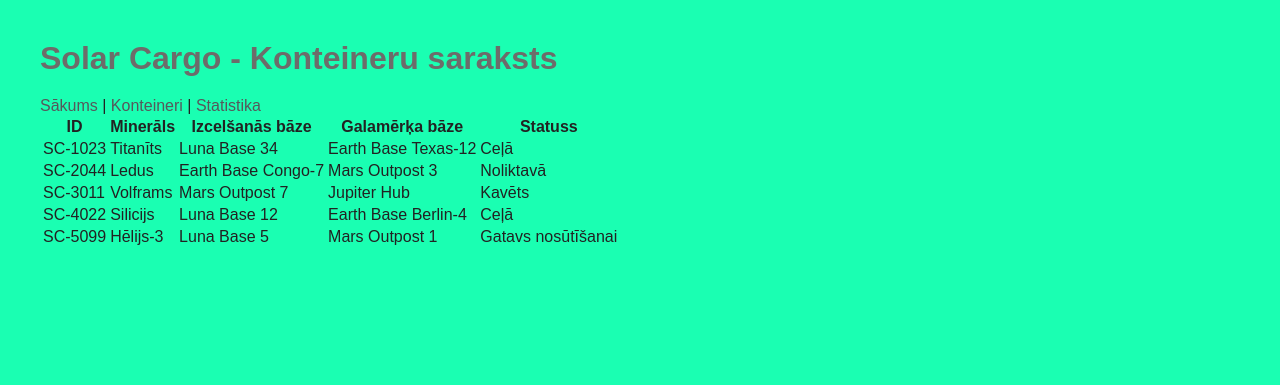
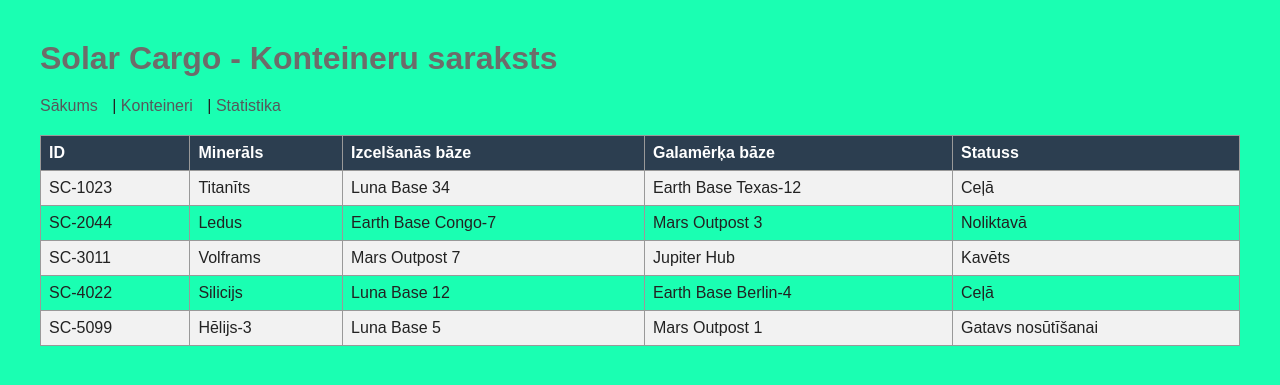
Before and after one commit to Gosha2251/Solar-Cargo, a PHP site: page /konteineri.html in a window 1280 px wide. Shown: the top 385 px of the page. Run offline with PHP 8.4, Linux system fonts and the light colour scheme.

Commit message:
Add table styling

```diff
--- a/style.css
+++ b/style.css
@@ -33,3 +33,32 @@ a {
 a:hover {
     text-decoration: underline;
 }
+
+table {
+    width: 100%;
+    border-collapse: collapse;
+    margin-top: 20px;
+}
+
+th, td {
+    border: 1px solid #999;
+    padding: 8px;
+    text-align: left;
+}
+
+th {
+    background-color: #2c3e50;
+    color: white;
+}
+
+tr:nth-child(even) {
+    background-color: #f2f2f2;
+}
+
+nav {
+    margin-bottom: 20px;
+}
+
+nav a {
+    margin-right: 10px;
+}
```
